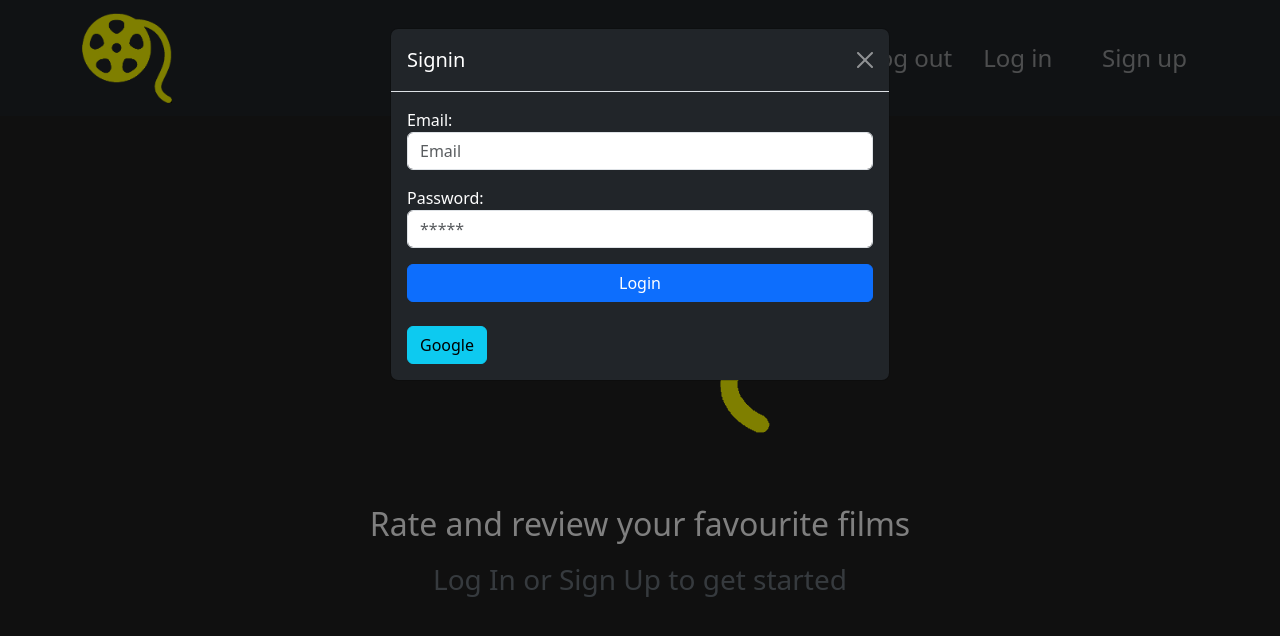
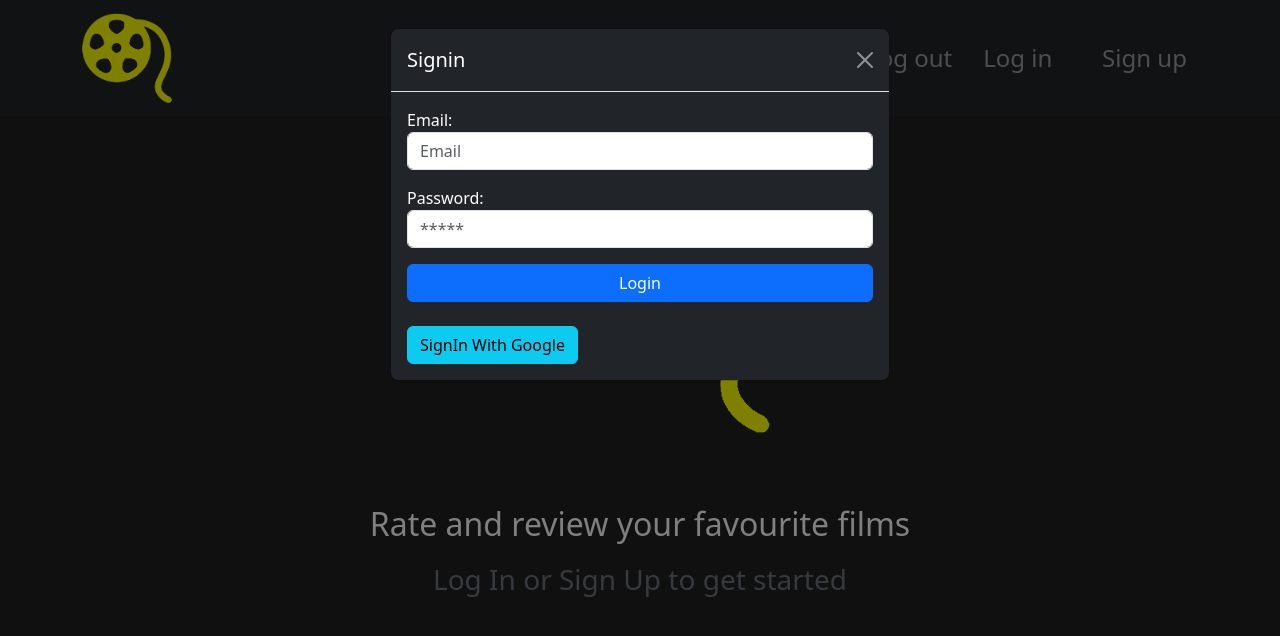
Before and after one commit to AntonioGarrido19/LoginApp, a website with bundled scripts: page src/index.html in a window 1280 px wide. Both pictures are taken after a click on the link "Log in". Built offline with nearby package versions, Linux system fonts and the light colour scheme; no server answers.

Commit message:
google button

```diff
--- a/src/index.html
+++ b/src/index.html
@@ -141,7 +141,7 @@
             </form>
 
             <button type="button" id="googleLogin" class="btn btn-info">
-              Google
+              SignIn With Google
             </button>
           </div>
         </div>
```
